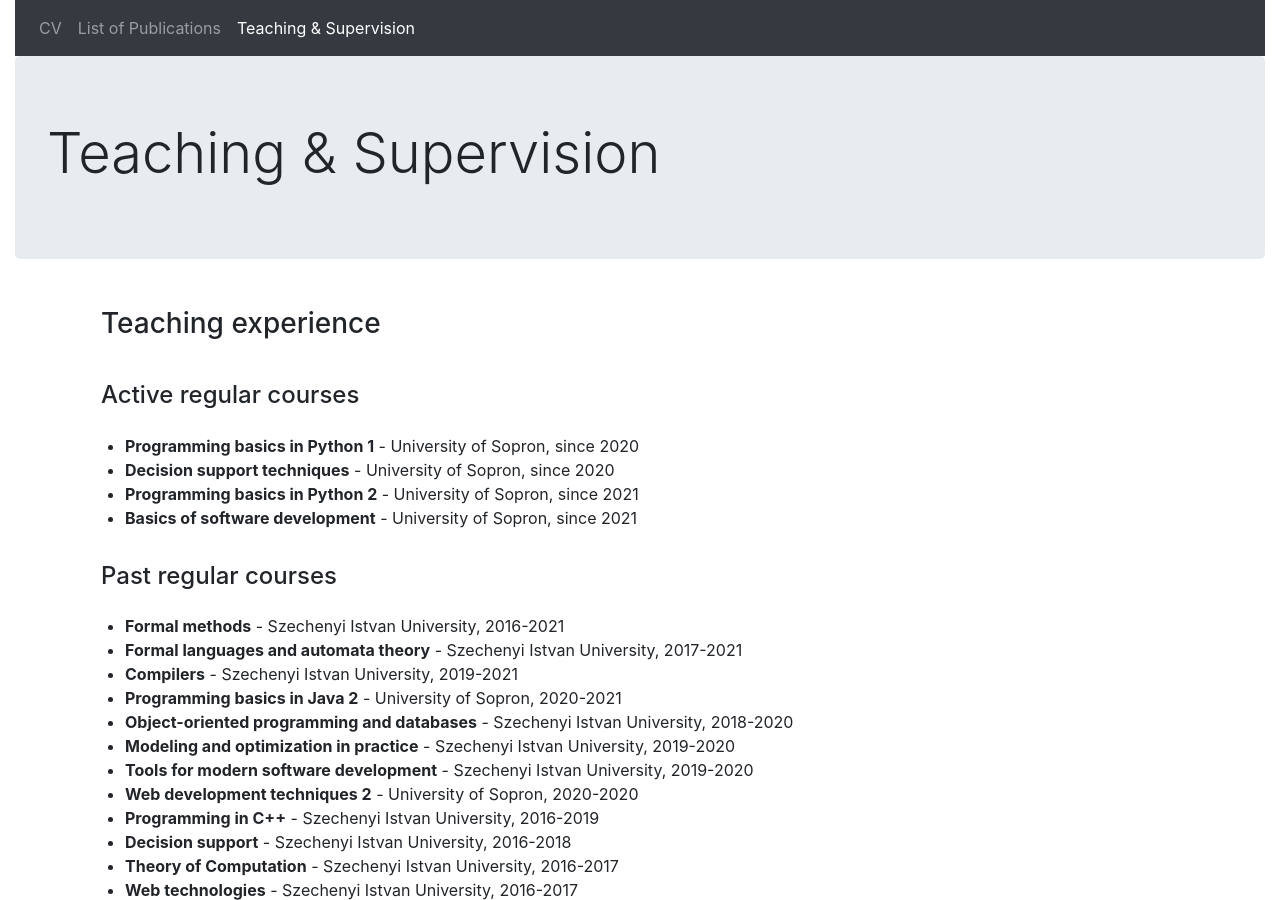
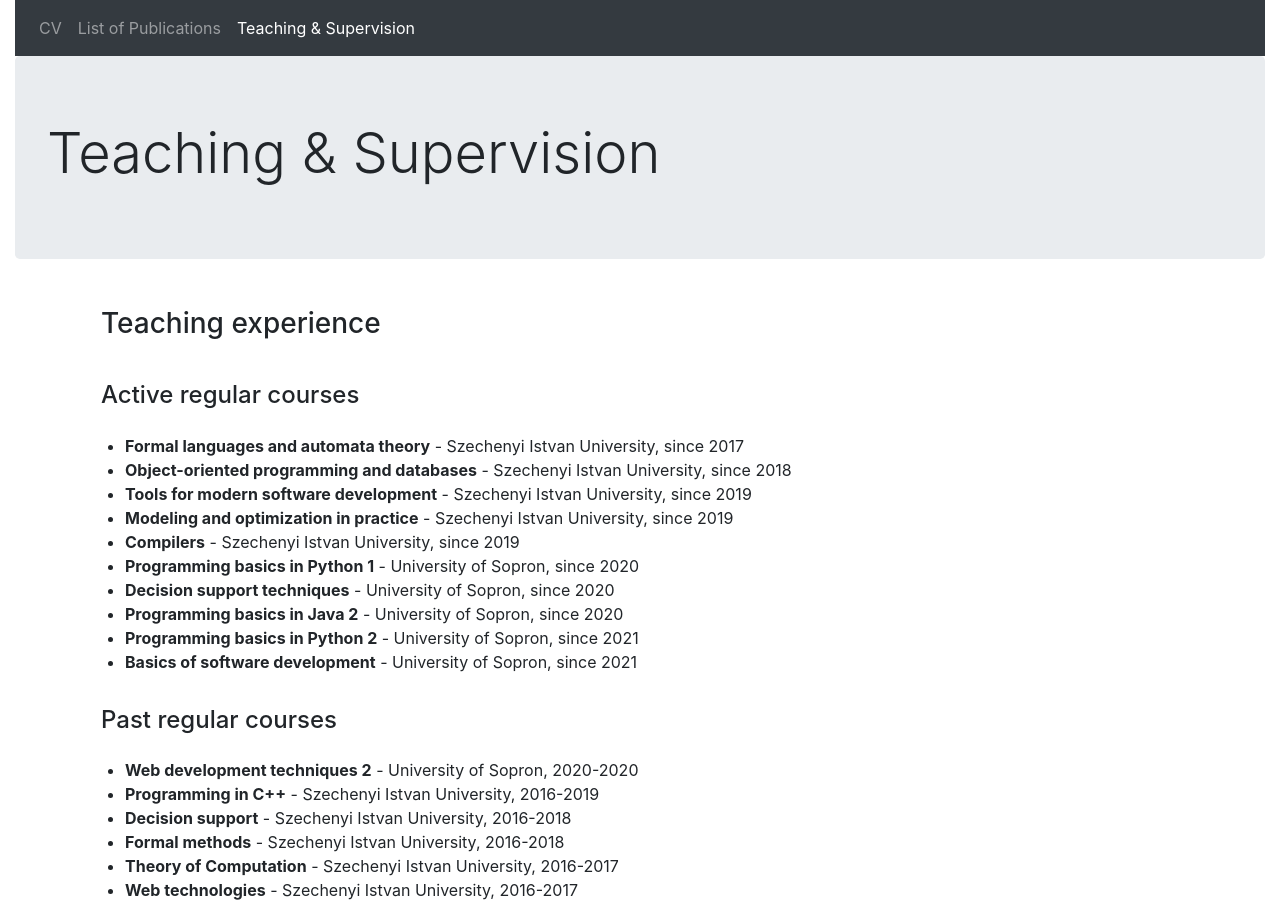
Before and after one commit to hegyhati/hegyhati.github.io, a Jekyll site: the page built from teaching_supervision.html, in a window 1280 px wide and 900 px high. Built offline with Jekyll 4.4.1, drawn with Linux system fonts in a browser that asks for light colours.

Commit message:
undo SZE endings

```diff
--- a/_data/teaching.yaml
+++ b/_data/teaching.yaml
@@ -29,7 +29,6 @@
   city: Sopron
   country: Hungary
   start: 2020
-  end: 2021
 
 - course: Web development techniques 2
   university: University of Sopron
@@ -43,35 +42,31 @@
   city: Gyor
   country: Hungary
   start: 2019
-  end: 2020
 
 - course: Modeling and optimization in practice
   university: Szechenyi Istvan University
   city: Gyor
   country: Hungary
   start: 2019
-  end: 2020
 
 - course: Compilers
   university: Szechenyi Istvan University
   city: Gyor
   country: Hungary
   start: 2019
-  end: 2021
 
 - course: Object-oriented programming and databases
   university: Szechenyi Istvan University
   city: Gyor
   country: Hungary
   start: 2018
-  end: 2020
 
 - course: Formal languages and automata theory
   university: Szechenyi Istvan University
   city: Gyor
   country: Hungary
   start: 2017
-  end: 2021
+
 
 - course: Formal methods
   university: Szechenyi Istvan University
@@ -79,7 +74,7 @@
   country: Hungary
   start: 2016
   end: 2018
-  end: 2021
+
 
 - course: Web technologies
   university: Szechenyi Istvan University
```
